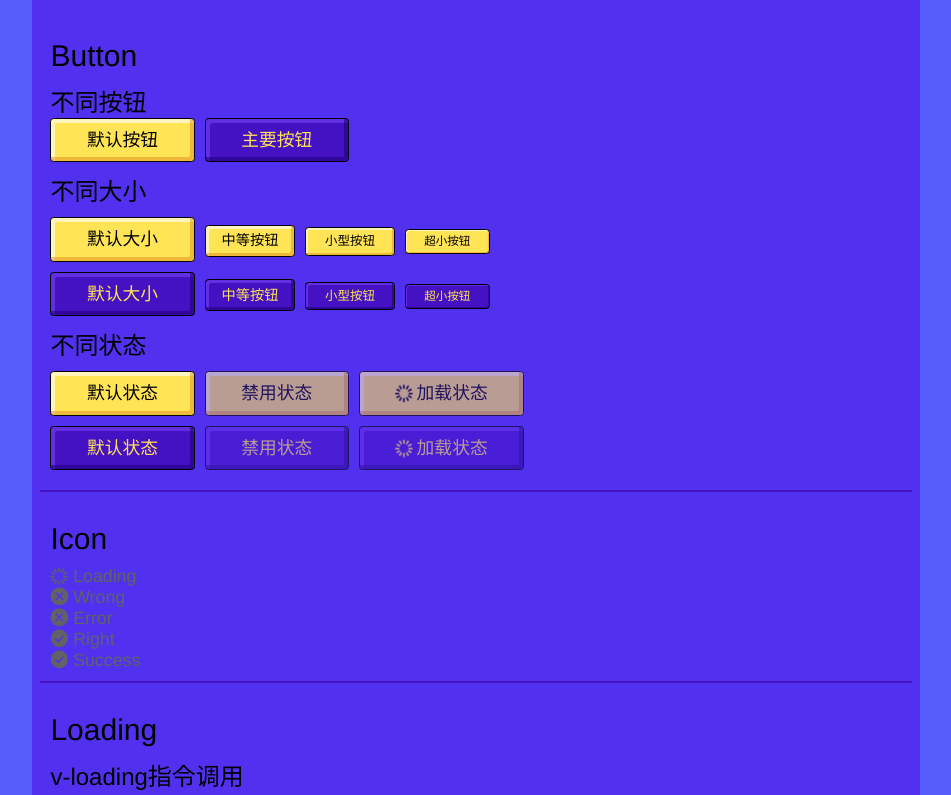
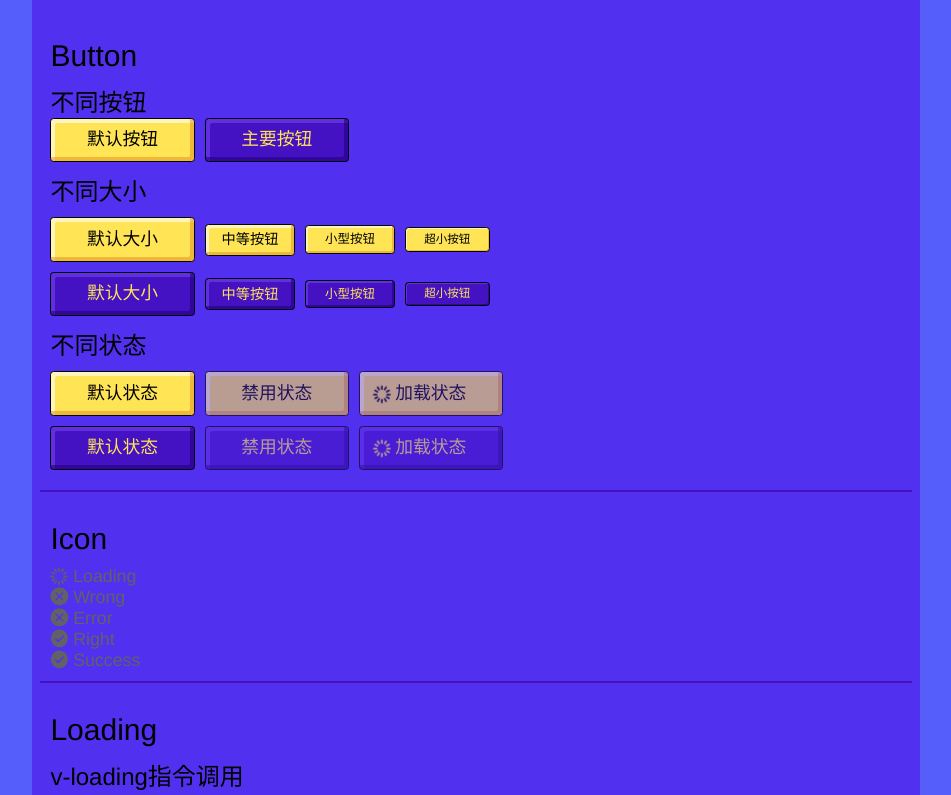
Before and after one commit to meishaFE/steam-game-ui, a Vue app: page / in a window 1280 px wide. Shown: the top 795 px of the page, without its empty margins (164-1115 px from the left). Built offline with nearby package versions, Linux system fonts and the light colour scheme.

Commit message:
限制btn loading宽度

```diff
--- a/packages/button/Button.vue
+++ b/packages/button/Button.vue
@@ -56,6 +56,8 @@ export default {
   border-radius: $--button-border-radius;
   border: $--button-border;
   overflow: hidden;
+  line-height: 1;
+  vertical-align: middle;
   cursor: pointer;
 
   &:hover {
@@ -63,9 +65,8 @@ export default {
   }
 
   & [class*="st-icon-"] {
-    & + span {
-      margin-left: .04rem;
-    }
+    position: absolute;
+    margin-left: -0.25rem;
   }
 
   @include m(primary) {
@@ -74,68 +75,56 @@ export default {
   }
 
   @include m(large) {
-    height: $--button-height;
+    min-height: $--button-height;
     padding: 0 $--button-padding-horizontal;
     font-size: $--button-font-size;
-    line-height: $--button-height;
   }
 
   @include m(medium) {
-    height: $--button-medium-height;
+    min-height: $--button-medium-height;
     padding: 0 $--button-medium-padding-horizontal;
     font-size: $--button-medium-font-size;
-    line-height: $--button-medium-height;
   }
 
   @include m(small) {
-    height: $--button-small-height;
+    min-height: $--button-small-height;
     padding: 0 $--button-small-padding-horizontal;
     font-size: $--button-small-font-size;
-    line-height: $--button-small-height;
   }
 
   @include m(mini) {
-    height: $--button-mini-height;
+    min-height: $--button-mini-height;
     padding: 0 $--button-mini-padding-horizontal;
     font-size: $--button-mini-font-size;
-    line-height: $--button-mini-height;
   }
 
   @include e(shadow) {
     &--default {
       &-large {
         box-shadow: inset -4px -4px 0 0 rgba(224,141,32,0.50), inset 4px 4px 0 0 rgba(255,255,255,0.60);
-        line-height: calc(#{$--button-height} - 4px);
       }
       &-medium {
         box-shadow: inset -3px -3px 0 0 rgba(224,141,32,0.50), inset 3px 3px 0 0 rgba(255,255,255,0.60);
-        line-height: calc(#{$--button-medium-height} - 3px);
       }
       &-small {
         box-shadow: inset -2px -2px 0 0 rgba(224,141,32,0.50), inset 2px 2px 0 0 rgba(255,255,255,0.60);
-        line-height: calc(#{$--button-small-height} - 2px);
       }
       &-mini {
         box-shadow: inset -1px -1px 0 0 rgba(224,141,32,0.50), inset 1px 1px 0 0 rgba(255,255,255,0.60);
-        line-height: calc(#{$--button-mini-height} - 1px);
       }
     }
     &--primary {
       &-large {
         box-shadow: inset -4px -4px 0 0 rgba(36, 0, 127, 0.6), inset 4px 4px 0 0 rgba(118, 68, 243, 0.6);
-        line-height: calc(#{$--button-height} - 4px);
       }
       &-medium {
         box-shadow: inset -3px -3px 0 0 rgba(36, 0, 127, 0.6), inset 3px 3px 0 0 rgba(118, 68, 243, 0.6);
-        line-height: calc(#{$--button-medium-height} - 3px);
       }
       &-small {
         box-shadow: inset -2px -2px 0 0 rgba(36, 0, 127, 0.6), inset 2px 2px 0 0 rgba(118, 68, 243, 0.6);
-        line-height: calc(#{$--button-small-height} - 2px);
       }
       &-mini {
         box-shadow: inset -1px -1px 0 0 rgba(36, 0, 127, 0.6), inset 1px 1px 0 0 rgba(118, 68, 243, 0.6);
-        line-height: calc(#{$--button-mini-height} - 1px);
       }
     }
   }
```
